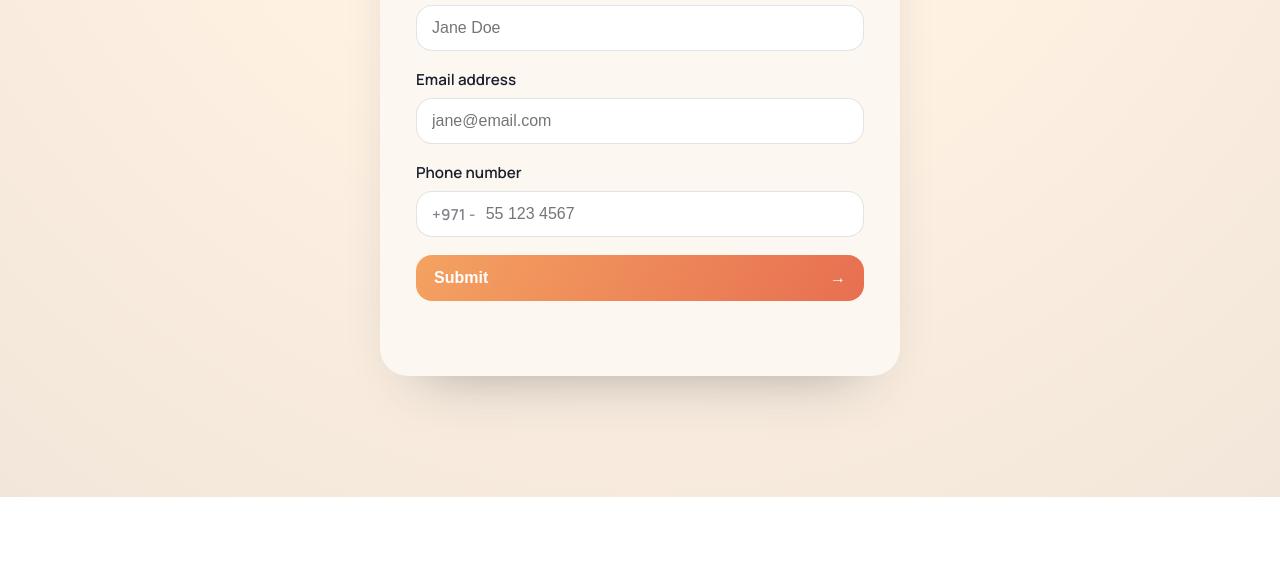
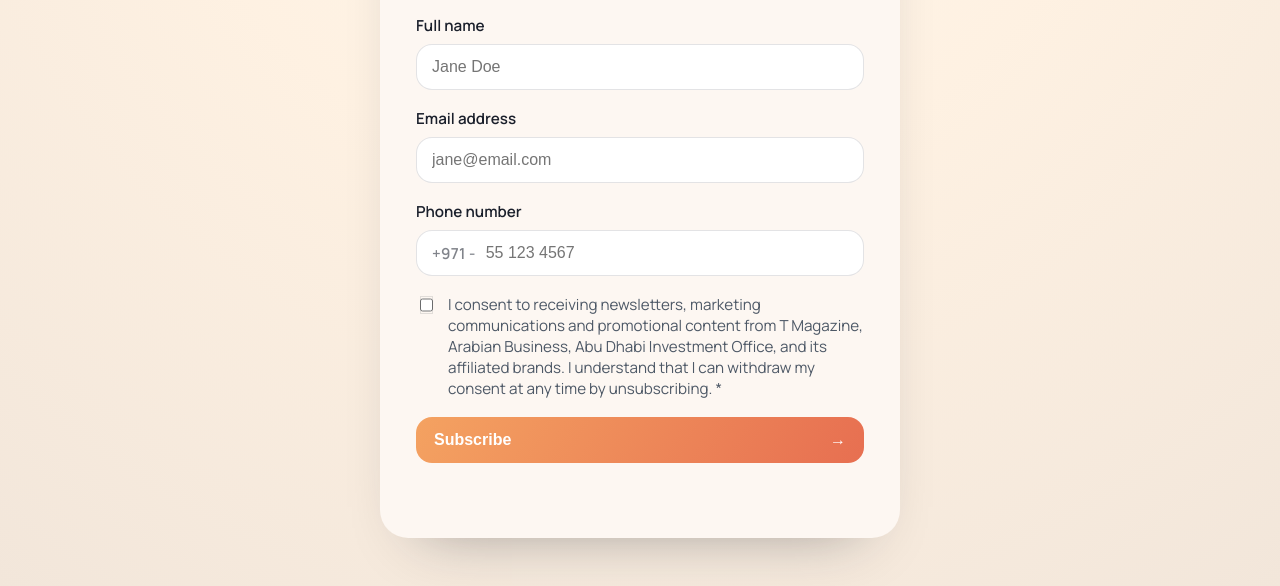
Before and after one commit to Hasanshkera10/form-reg, a plain HTML site: page index.html in a window 1280 px wide. Shown: the part 303-889 px from the top of the page. Before the commit the page ends 800 px from the top, so only its background shows below. Drawn offline with nearby package versions, Linux system fonts and the light colour scheme.

Commit message:
Update form UI and consent

```diff
--- a/app.js
+++ b/app.js
@@ -38,14 +38,15 @@ form.addEventListener("submit", async (event) => {
 
   const formData = new FormData(form);
   const phoneRaw = formData.get("phone")?.trim();
+  const consent = formData.get("consent");
   const payload = {
     name: formData.get("name")?.trim(),
     email: formData.get("email")?.trim(),
     phone: phoneRaw ? `+971 ${phoneRaw}` : "",
   };
 
-  if (!payload.name || !payload.email || !payload.phone) {
-    setError("Please complete all fields.");
+  if (!payload.name || !payload.email || !payload.phone || !consent) {
+    setError("Please complete all fields and accept the consent.");
     return;
   }
 
--- a/index.html
+++ b/index.html
@@ -12,7 +12,7 @@
         <div class="card__accent" aria-hidden="true"></div>
         <header class="card__header">
           <p class="eyebrow">Stay in touch</p>
-          <h1>Let us know how to reach you</h1>
+          <h1>The New York Times Style Magazine: Middle East North Africa</h1>
           <p class="subhead">Share your details and we will follow up shortly.</p>
         </header>
 
@@ -58,11 +58,20 @@
               />
             </div>
           </label>
+          <label class="checkbox">
+            <input type="checkbox" name="consent" required />
+            <span>
+              I consent to receiving newsletters, marketing communications and
+              promotional content from T Magazine, Arabian Business, Abu Dhabi
+              Investment Office, and its affiliated brands. I understand that I can
+              withdraw my consent at any time by unsubscribing. *
+            </span>
+          </label>
 
-            <button class="button" type="submit">
-              <span>Submit</span>
-              <span class="button__arrow" aria-hidden="true">→</span>
-            </button>
+          <button class="button" type="submit">
+            <span>Subscribe</span>
+            <span class="button__arrow" aria-hidden="true">→</span>
+          </button>
             <p id="form-error" class="form__error" role="alert"></p>
           </form>
 
--- a/style.css
+++ b/style.css
@@ -81,13 +81,11 @@ body {
 }
 
 .panel-stack {
-  position: relative;
-  min-height: 360px;
+  display: grid;
 }
 
 .panel {
-  position: absolute;
-  inset: 0;
+  grid-area: 1 / 1;
   opacity: 0;
   transform: translateY(10px);
   pointer-events: none;
@@ -104,6 +102,21 @@ body {
   display: grid;
   gap: 8px;
   font-size: 0.95rem;
+}
+
+.checkbox {
+  display: flex;
+  gap: 12px;
+  align-items: flex-start;
+  font-size: 0.95rem;
+  color: var(--muted);
+}
+
+.checkbox input {
+  width: 18px;
+  height: 18px;
+  margin-top: 2px;
+  accent-color: var(--accent-deep);
 }
 
 .field__label {
```
